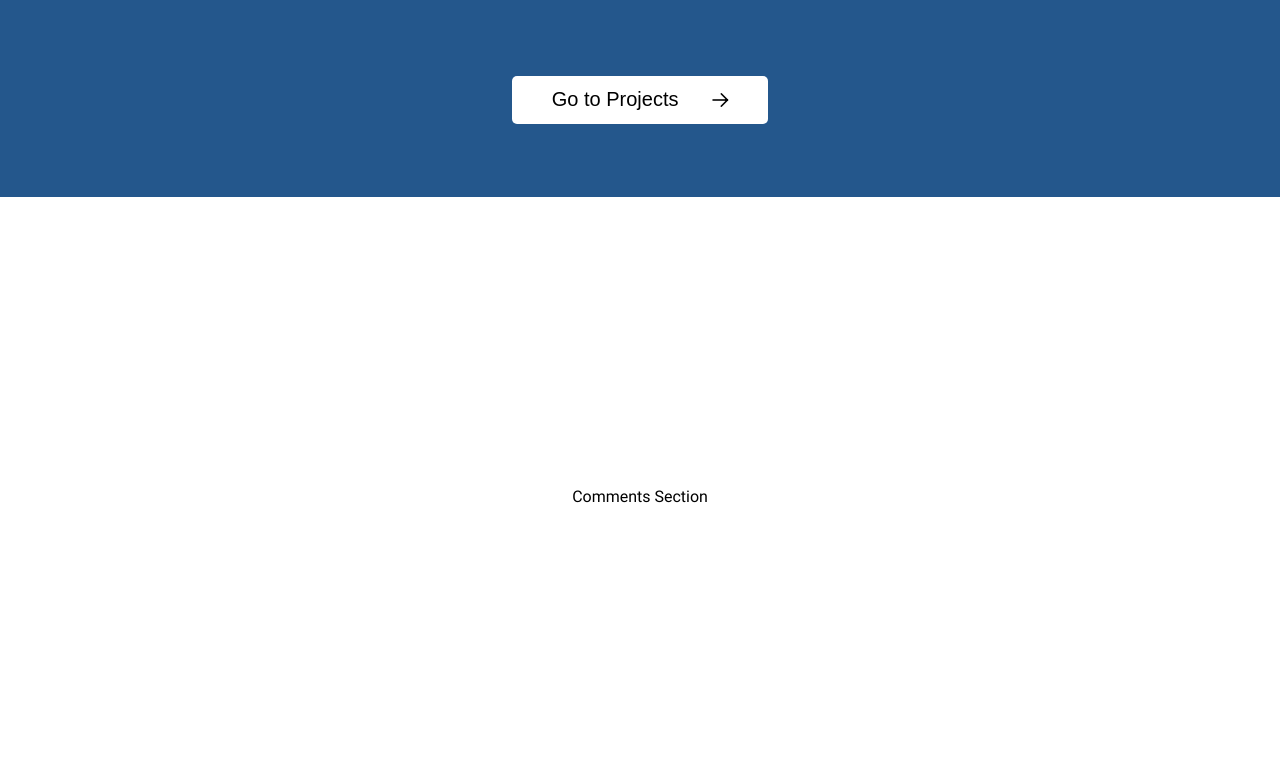
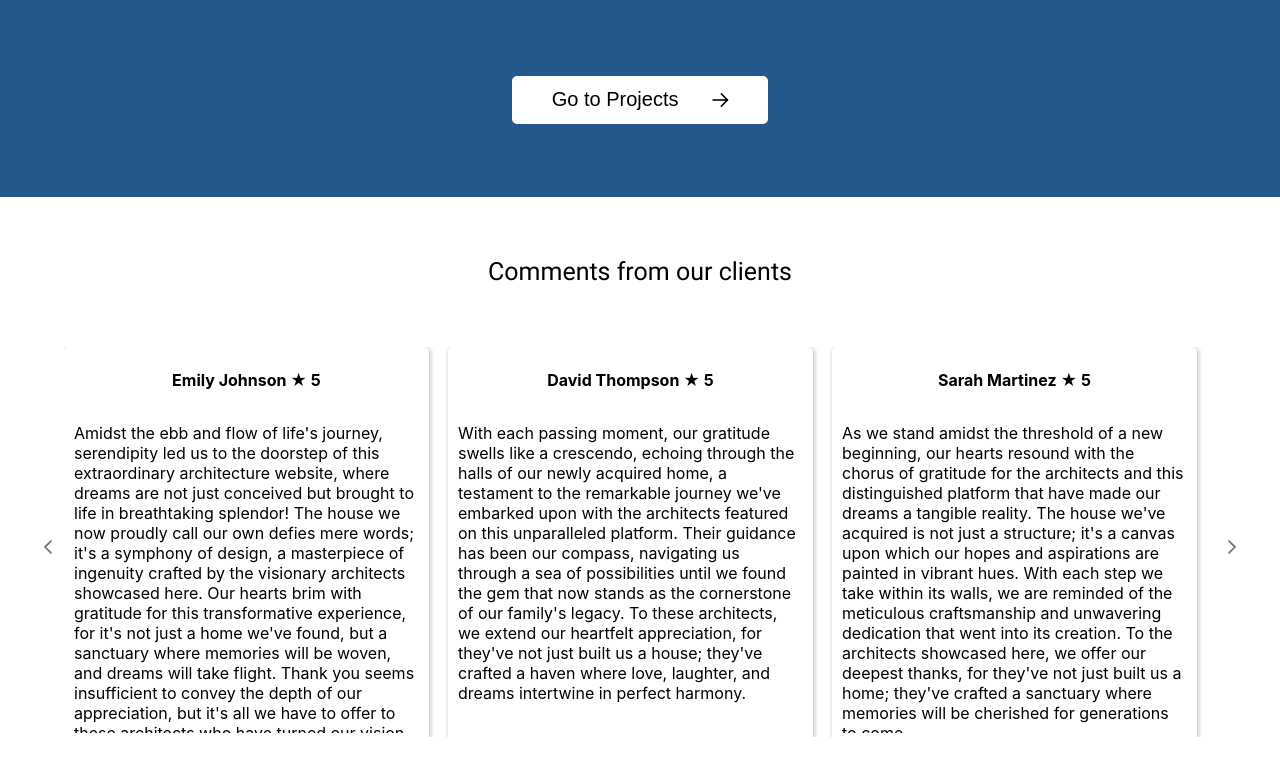
Before and after one commit to RafaelOviedo/architecture-landing, a Vue app: page / in a window 1280 px wide. Shown: the part 2659-3434 px from the top of the page. Built offline with nearby package versions, Linux system fonts and the light colour scheme.

Commit message:
update: added comments section

```diff
--- /dev/null
+++ b/src/assets/json_data/comments.json
@@ -0,0 +1,38 @@
+[
+  {
+    "id": "1",
+    "name": "John Smith",
+    "comment": "In the kaleidoscope of life's experiences, few moments rival the sheer ecstasy I feel in the wake of acquiring our new abode! It's not merely a house; it's a culmination of dreams woven intricately by the architects showcased on this illustrious platform. Their brilliance and ingenuity have seamlessly melded modern design paradigms with unparalleled functionality, resulting in a dwelling that stands as a beacon of our aspirations. To express our gratitude adequately seems an insurmountable task, yet I must convey our profound appreciation to these visionary architects. Our hearts overflow with joy, and we stand on the precipice of a new chapter, knowing that our home is not just a sanctuary but a testament to the power of collaboration and vision.",
+    "rating": 5
+  },
+  {
+    "id": "2",
+    "name": "Emily Johnson",
+    "comment": "Amidst the ebb and flow of life's journey, serendipity led us to the doorstep of this extraordinary architecture website, where dreams are not just conceived but brought to life in breathtaking splendor! The house we now proudly call our own defies mere words; it's a symphony of design, a masterpiece of ingenuity crafted by the visionary architects showcased here. Our hearts brim with gratitude for this transformative experience, for it's not just a home we've found, but a sanctuary where memories will be woven, and dreams will take flight. Thank you seems insufficient to convey the depth of our appreciation, but it's all we have to offer to these architects who have turned our vision into reality.",
+    "rating": 5
+  },
+  {
+    "id": "3",
+    "name": "David Thompson",
+    "comment": "With each passing moment, our gratitude swells like a crescendo, echoing through the halls of our newly acquired home, a testament to the remarkable journey we've embarked upon with the architects featured on this unparalleled platform. Their guidance has been our compass, navigating us through a sea of possibilities until we found the gem that now stands as the cornerstone of our family's legacy. To these architects, we extend our heartfelt appreciation, for they've not just built us a house; they've crafted a haven where love, laughter, and dreams intertwine in perfect harmony.",
+    "rating": 5
+  },
+  {
+    "id": "4",
+    "name": "Sarah Martinez",
+    "comment": "As we stand amidst the threshold of a new beginning, our hearts resound with the chorus of gratitude for the architects and this distinguished platform that have made our dreams a tangible reality. The house we've acquired is not just a structure; it's a canvas upon which our hopes and aspirations are painted in vibrant hues. With each step we take within its walls, we are reminded of the meticulous craftsmanship and unwavering dedication that went into its creation. To the architects showcased here, we offer our deepest thanks, for they've not just built us a home; they've crafted a sanctuary where memories will be cherished for generations to come.",
+    "rating": 5
+  },
+  {
+    "id": "5",
+    "name": "Michael Brown",
+    "comment": "In the tapestry of life, few threads gleam as brightly as the moment we found our new home through this remarkable architecture website. The journey from aspiration to acquisition has been nothing short of extraordinary, thanks to the visionary architects who have transformed our dreams into tangible reality. Each corner of our new abode speaks volumes of their expertise and ingenuity, a testament to their unwavering commitment to excellence. To these architects, we owe a debt of gratitude that transcends words, for they've not just built us a house; they've sculpted a masterpiece that will stand as a beacon of our dreams for years to come.",
+    "rating": 5
+  },
+  {
+    "id": "6",
+    "name": "Jennifer Nguyen",
+    "comment": "As we traverse the threshold of a new chapter in our lives, our hearts swell with boundless gratitude for the architects and this remarkable platform that have led us to the doorstep of our dream home. It's not merely a house we've acquired but a sanctuary, where every brick, every beam, bears witness to the collaborative efforts of visionary architects and eager dreamers. With each passing day, we are reminded of the journey that brought us here, a journey of exploration, discovery, and unwavering determination. To the architects featured on this platform, we extend our deepest thanks, for they've not just built us a home; they've crafted a legacy that will endure for generations to come.",
+    "rating": 5
+  }
+]
--- a/src/components/CommentsSection/CommentsSection.vue
+++ b/src/components/CommentsSection/CommentsSection.vue
@@ -1,19 +1,108 @@
 <template>
   <main id="comments-section-component">
-    <span>Comments Section</span>
+    <h1 id="comment-title">Comments from our clients</h1>
+
+    <Carousel :value="comments" :numVisible="1" :numScroll="1" :responsiveOptions="responsiveOptions" circular :autoplayInterval="3000" id="comments-carousel">
+      <template #item="slotProps">
+        <div id="comment-container">
+          <div id="comment-name">{{ slotProps.data?.name }} &#9733; {{ slotProps.data?.rating }}</div>
+          <div id="comment-content">{{ slotProps.data?.comment }}</div>
+        </div>
+      </template>
+    </Carousel>
   </main>
 </template>
 
 <script setup>
+import Carousel from 'primevue/carousel';
+import { ref } from "vue";
+import comments from '../../assets/json_data/comments.json';
+import 'primevue/resources/themes/saga-blue/theme.css';
+import 'primevue/resources/primevue.min.css';
+import 'primeicons/primeicons.css';
+
+const responsiveOptions = ref([
+  {
+    breakpoint: '2400px',
+    numVisible: 3,
+    numScroll: 1
+  },
+  {
+    breakpoint: '1920px',
+    numVisible: 3,
+    numScroll: 1
+  },
+  {
+    breakpoint: '1120px',
+    numVisible: 2,
+    numScroll: 1
+  },
+  {
+    breakpoint: '767px',
+    numVisible: 1,
+    numScroll: 1
+  },
+  {
+    breakpoint: '575px',
+    numVisible: 1,
+    numScroll: 1
+  }
+]);
 </script>
 
 <style scoped>
 #comments-section-component {
   display: flex;
+  flex-direction: column;
+  justify-content: space-evenly;
+  align-items: center;
+  width: 100%;
+  height: 18%;
+}
+#comment-title {
+  text-align: center;
+  font-size: 25px;
+}
+#comments-carousel {
+  width: 90%;
+  height: 80%;
+}
+#comment-container {
+  display: flex;
+  flex-direction: column;
+  justify-content: space-evenly;
+  align-items: center;
+  width: 100%;
+  height: 95%;
+  border-radius: 5px;
+  box-shadow: 1px 1px 5px rgba(0, 0, 0, 0.3);
+}
+#comment-name {
+  display: flex;
   justify-content: center;
   align-items: center;
+  font-weight: bold;
   width: 100%;
-  height: 15%;
-  border-bottom: 1px solid #000;
+  height: 10%;
+}
+#comment-content {
+  width: 100%;
+  height: 80%;
+  padding: 10px;
+  overflow: scroll;
+}
+
+@media screen and (width > 768px) {
+  #comments-section-component {
+    height: 15%;
+  }
+  #comments-carousel {
+    width: 95%;
+    height: 65%;
+  }
+  #comment-container {
+    width: 95%;
+    height: 100%;
+  }
 }
 </style>
```
